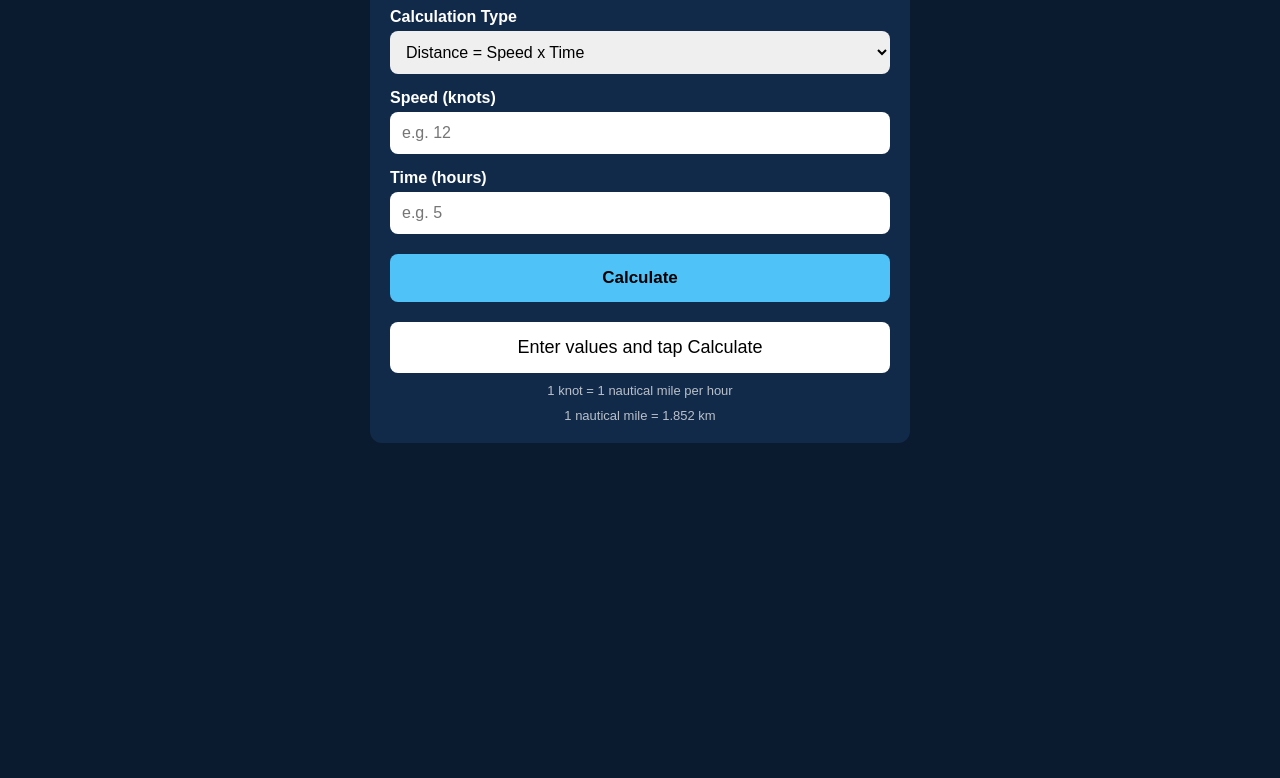
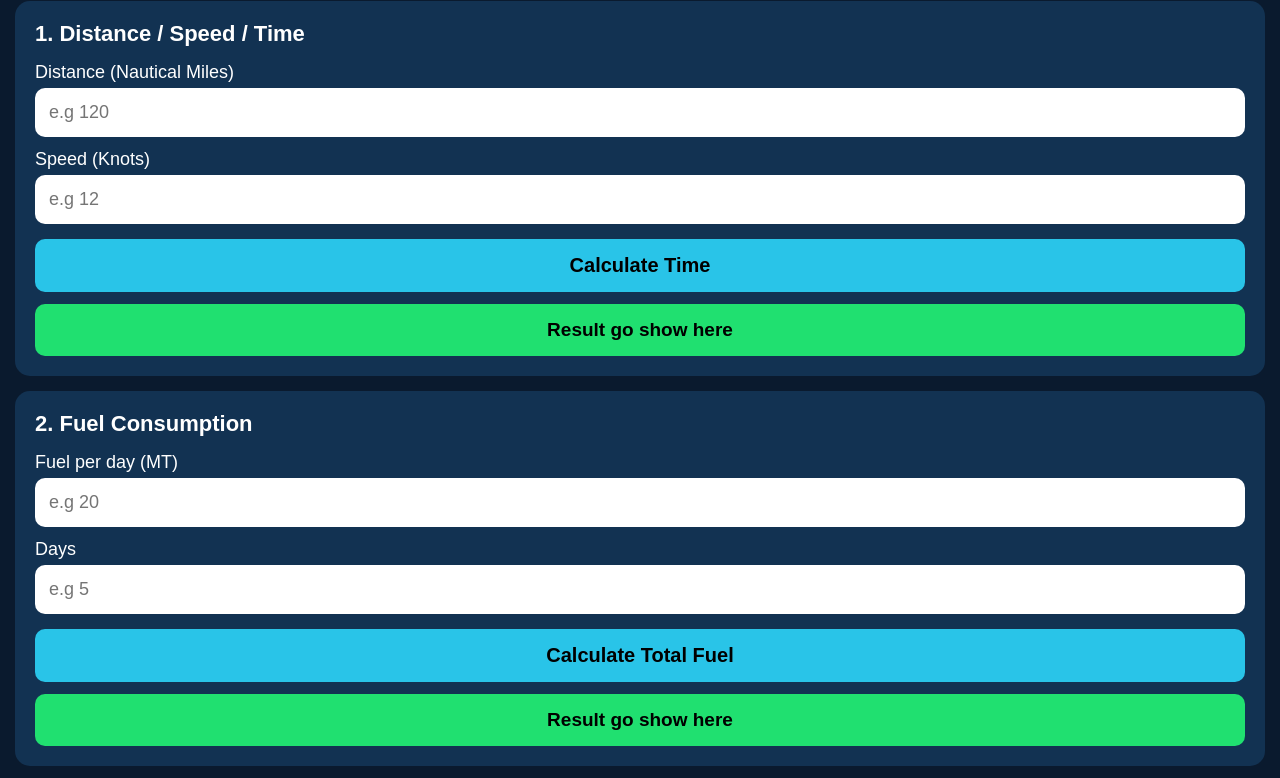
Before and after one commit to princeonovughe100-hub/Nauticalcalculator, a plain HTML site: page index.html in a window 1280 px wide. Shown: the part 112-890 px from the top of the page. Before the commit the page ends 800 px from the top, so only its background shows below. Drawn offline with Linux system fonts and the light colour scheme.

Commit message:
Update index.html

```diff
--- a/index.html
+++ b/index.html
@@ -1,99 +1,102 @@
 <!DOCTYPE html>
 <html lang="en">
 <head>
-<meta name="google-site-verification" content="tOgv3uoIhCg4N8vttyLJ75vL-p_Jk9pR5JvOb-pO8GU" />
-<meta charset="UTF-8" />
-<meta name="viewport" content="width=device-width, initial-scale=1.0" />
-<title>Nautical Calculator</title>
-<!-- Nautical Calculator App -->
-<!-- Calculates Distance, Speed and Time -->
-<!-- 1 knot = 1 nautical mile per hour -->
-<!-- 1 nautical mile = 1.852 km -->
-<!-- Built for sailors and boat owners -->
-<!-- Works on phone and desktop -->
-<!-- No login needed -->
-<!-- Free to use -->
-<!-- Version 1.0 -->
+<meta charset="UTF-8">
+<meta name="viewport" content="width=device-width, initial-scale=1.0">
+<title>Nautical Calculator - For Seafarers - Prince Onovughe</title>
 <style>
-body { font-family: Arial, sans-serif; background: #0a1a2f; color: #fff; margin: 0; padding: 20px; }
-.container { max-width: 500px; margin: auto; background: #122a4a; padding: 20px; border-radius: 12px; }
-h1 { text-align: center; color: #4fc3f7; }
-label { display: block; margin-top: 15px; font-weight: bold; }
-input, select {
-  width: 100%; padding: 12px; margin-top: 5px;
-  border-radius: 8px; border: none; font-size: 16px; box-sizing: border-box;
-}
-button {
-  width: 100%; padding: 14px; margin-top: 20px;
-  background: #4fc3f7; color: #000; font-weight: bold;
-  font-size: 17px; border: none; border-radius: 8px;
-}
-.result {
-  margin-top: 20px; background: #fff; color: #000;
-  padding: 15px; border-radius: 8px; font-size: 18px; text-align: center;
-}
-.small { text-align: center; opacity: 0.7; margin-top: 10px; font-size: 13px; }
+*{box-sizing:border-box;font-family:Arial,sans-serif}
+body{margin:0;background:#0a1a2e;color:white;padding:15px}
+h1{text-align:center;color:#29c4e8;font-size:38px;margin:10px 0 5px}
+.subtitle{text-align:center;margin:0 0 20px;font-size:17px}
+.card{background:#123252;border-radius:15px;padding:20px;margin-bottom:15px}
+.card h2{margin:0 0 15px;font-size:22px}
+label{display:block;margin:12px 0 5px;font-size:18px}
+input{width:100%;padding:14px;border-radius:10px;border:none;font-size:18px;outline:none}
+.btn{width:100%;padding:15px;border:none;border-radius:10px;background:#29c4e8;font-size:20px;font-weight:bold;margin-top:15px;cursor:pointer}
+.result{width:100%;padding:15px;border:none;border-radius:10px;background:#20e070;color:#000;font-size:19px;font-weight:bold;margin-top:12px;text-align:center}
+.small{text-align:center;color:#ccc;font-size:14px;margin-top:20px}
 </style>
 </head>
 <body>
-<div class="container">
-<h1>Nautical Calculator</h1>
-<label>Calculation Type</label>
-<select id="type" onchange="updateLabels()">
-<option value="distance">Distance = Speed x Time</option>
-<option value="speed">Speed = Distance / Time</option>
-<option value="time">Time = Distance / Speed</option>
-</select>
-<label id="label1">Speed (knots)</label>
-<input type="number" id="input1" placeholder="e.g. 12" />
-<label id="label2">Time (hours)</label>
-<input type="number" id="input2" placeholder="e.g. 5" />
-<button onclick="calculate()">Calculate</button>
-<div class="result" id="result">Enter values and tap Calculate</div>
-<div class="small">1 knot = 1 nautical mile per hour</div>
-<div class="small">1 nautical mile = 1.852 km</div>
+
+<h1>Calculator</h1>
+<p class="subtitle">For Seafarers - Prince Onovughe</p>
+
+<!-- 1. DISTANCE / SPEED / TIME -->
+<div class="card">
+<h2>1. Distance / Speed / Time</h2>
+<label>Distance (Nautical Miles)</label>
+<input type="number" id="dist" placeholder="e.g 120">
+<label>Speed (Knots)</label>
+<input type="number" id="speed" placeholder="e.g 12">
+<button class="btn" onclick="calcTime()">Calculate Time</button>
+<div class="result" id="result1">Result go show here</div>
 </div>
+
+<!-- 2. FUEL -->
+<div class="card">
+<h2>2. Fuel Consumption</h2>
+<label>Fuel per day (MT)</label>
+<input type="number" id="fuelDay" placeholder="e.g 20">
+<label>Days</label>
+<input type="number" id="days" placeholder="e.g 5">
+<button class="btn" onclick="calcFuel()">Calculate Total Fuel</button>
+<div class="result" id="result2">Result go show here</div>
+</div>
+
+<!-- 3. DISTANCE -->
+<div class="card">
+<h2>3. Find Distance</h2>
+<label>Speed (Knots)</label>
+<input type="number" id="speed2" placeholder="e.g 12">
+<label>Time (Hours)</label>
+<input type="number" id="time2" placeholder="e.g 5">
+<button class="btn" onclick="calcDist()">Calculate Distance</button>
+<div class="result" id="result3">Result go show here</div>
+</div>
+
+<!-- 4. ETA -->
+<div class="card">
+<h2>4. ETA - Arrival Time</h2>
+<label>Distance (Nautical Miles)</label>
+<input type="number" id="distEta" placeholder="e.g 120">
+<label>Speed (Knots)</label>
+<input type="number" id="speedEta" placeholder="e.g 12">
+<button class="btn" onclick="calcEta()">Calculate ETA</button>
+<div class="result" id="result4">Result go show here</div>
+</div>
+
+<p class="small">1 knot = 1 nautical mile per hour<br>1 nautical mile = 1.852 km</p>
+
 <script>
-function updateLabels() {
-  var t = document.getElementById("type").value;
-  var l1 = document.getElementById("label1");
-  var l2 = document.getElementById("label2");
-  if (t === "distance") {
-    l1.textContent = "Speed (knots)";
-    l2.textContent = "Time (hours)";
-  }
-  if (t === "speed") {
-    l1.textContent = "Distance (nautical miles)";
-    l2.textContent = "Time (hours)";
-  }
-  if (t === "time") {
-    l1.textContent = "Distance (nautical miles)";
-    l2.textContent = "Speed (knots)";
-  }
+function calcTime(){
+let d=parseFloat(document.getElementById('dist').value);
+let s=parseFloat(document.getElementById('speed').value);
+if(!d||!s){document.getElementById('result1').innerText="Enter Distance & Speed";return;}
+let t=d/s;
+let h=Math.floor(t); let m=Math.round((t-h)*60);
+document.getElementById('result1').innerText="Time: "+h+" hrs "+m+" mins ("+t.toFixed(2)+" hrs)";
 }
-function calculate() {
-  var t = document.getElementById("type").value;
-  var a = parseFloat(document.getElementById("input1").value);
-  var b = parseFloat(document.getElementById("input2").value);
-  var r = document.getElementById("result");
-  if (isNaN(a) || isNaN(b) || b === 0) {
-    r.textContent = "Please enter valid numbers";
-    return;
-  }
-  if (t === "distance") {
-    var d = a * b;
-    r.innerHTML = "Distance: <b>" + d.toFixed(2) + " NM</b><br>" + (d * 1.852).toFixed(2) + " km";
-  }
-  if (t === "speed") {
-    var s = a / b;
-    r.innerHTML = "Speed: <b>" + s.toFixed(2) + " knots</b>";
-  }
-  if (t === "time") {
-    var tm = a / b;
-    var h = Math.floor(tm);
-    var m = Math.round((tm - h) * 60);
-    r.innerHTML = "Time: <b>" + h + "h " + m + "m</b><br>" + tm.toFixed(2) + " hours";
-  }
+function calcFuel(){
+let f=parseFloat(document.getElementById('fuelDay').value);
+let dy=parseFloat(document.getElementById('days').value);
+if(!f||!dy){document.getElementById('result2').innerText="Enter Fuel & Days";return;}
+document.getElementById('result2').innerText="Total Fuel: "+(f*dy).toFixed(2)+" MT";
+}
+function calcDist(){
+let s=parseFloat(document.getElementById('speed2').value);
+let t=parseFloat(document.getElementById('time2').value);
+if(!s||!t){document.getElementById('result3').innerText="Enter Speed & Time";return;}
+let d=s*t;
+document.getElementById('result3').innerText="Distance: "+d.toFixed(2)+" NM ("+(d*1.852).toFixed(2)+" km)";
+}
+function calcEta(){
+let d=parseFloat(document.getElementById('distEta').value);
+let s=parseFloat(document.getElementById('speedEta').value);
+if(!d||!s){document.getElementById('result4').innerText="Enter Distance & Speed";return;}
+let t=d/s; let now=new Date(); now.setHours(now.getHours()+t);
+document.getElementById('result4').innerText="Sailing Time: "+t.toFixed(2)+" hrs | ETA: "+now.toLocaleString();
 }
 </script>
 </body>
```
